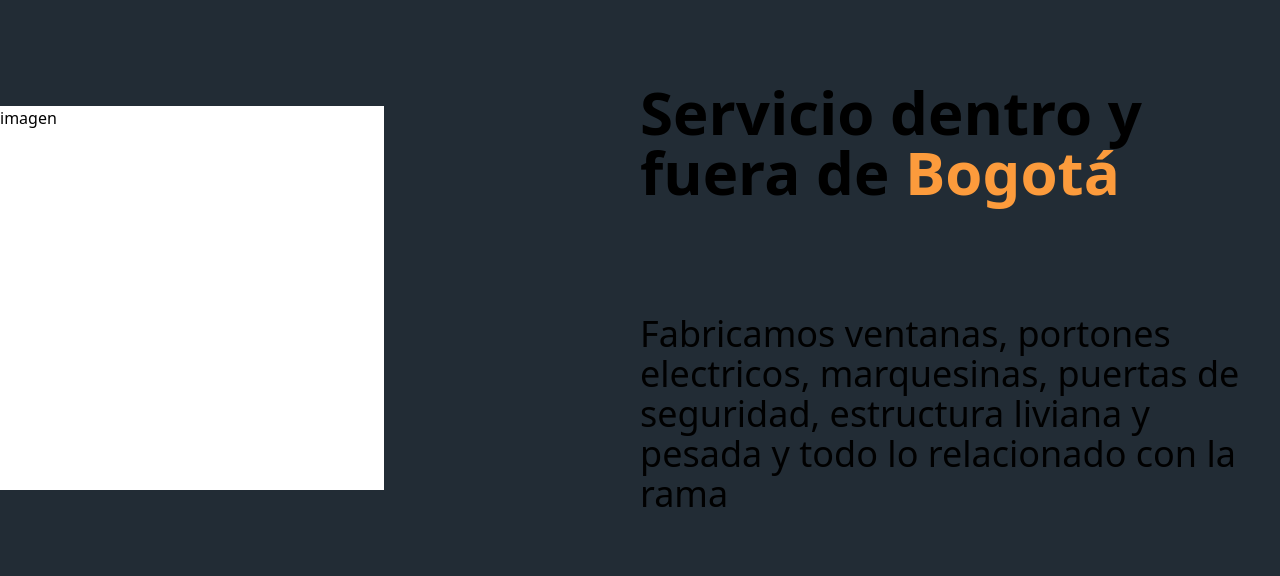
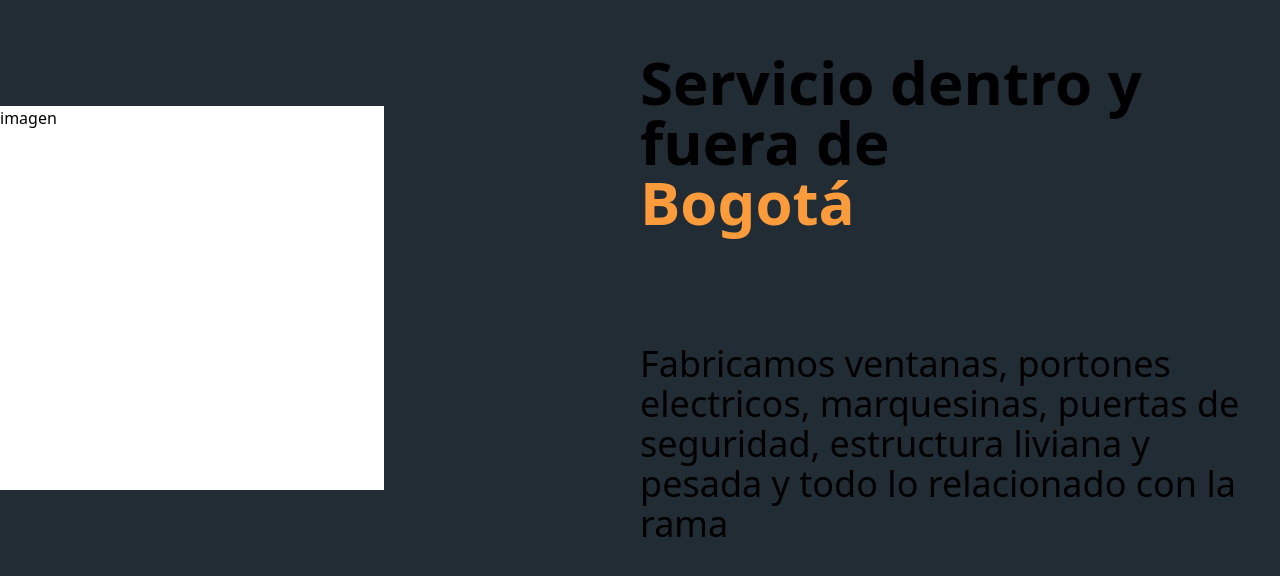
Before and after one commit to devisacoder/MaestriaDelHierro, an Astro site: page / in a window 1280 px wide. Shown: the part 102-678 px from the top of the page. Built offline with nearby package versions, Linux system fonts and the light colour scheme; Astro itself is replaced by a stand-in of ours.

Commit message:
carperta de servicios

```diff
--- a/src/components/service/Service.astro
+++ b/src/components/service/Service.astro
@@ -1,7 +1,7 @@
 <div class="w-screen h-screen bg-azulPetroleo justify-between flex items-center">
     <div class="bg-white w-96 h-96">imagen</div>
     <div class="text-4xl w-1/2 flex gap-28 flex-col">
-        <h2 class="text-6xl text font-extrabold w-17">Servicio dentro y fuera de <span class="text-yellow"> Bogotá</span></h2>
+        <h2 class="text-6xl text font-extrabold w-17">Servicio dentro y fuera de <span class="text-yellow flex"> Bogotá</span></h2>
         <p class="text-4xl">Fabricamos ventanas, portones electricos, marquesinas, puertas de seguridad, estructura liviana y pesada y todo lo relacionado con la rama </p>
     </div>
 </div>
```
